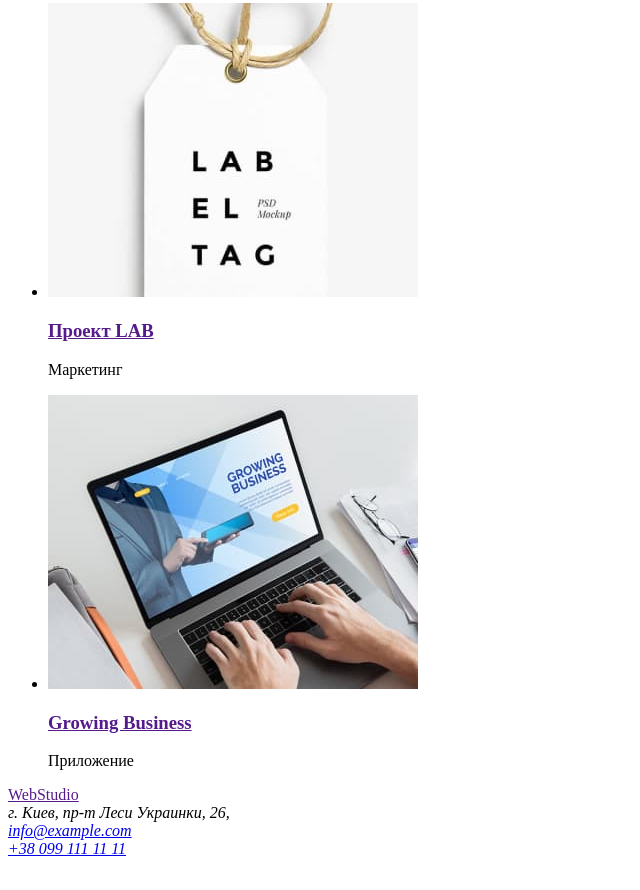
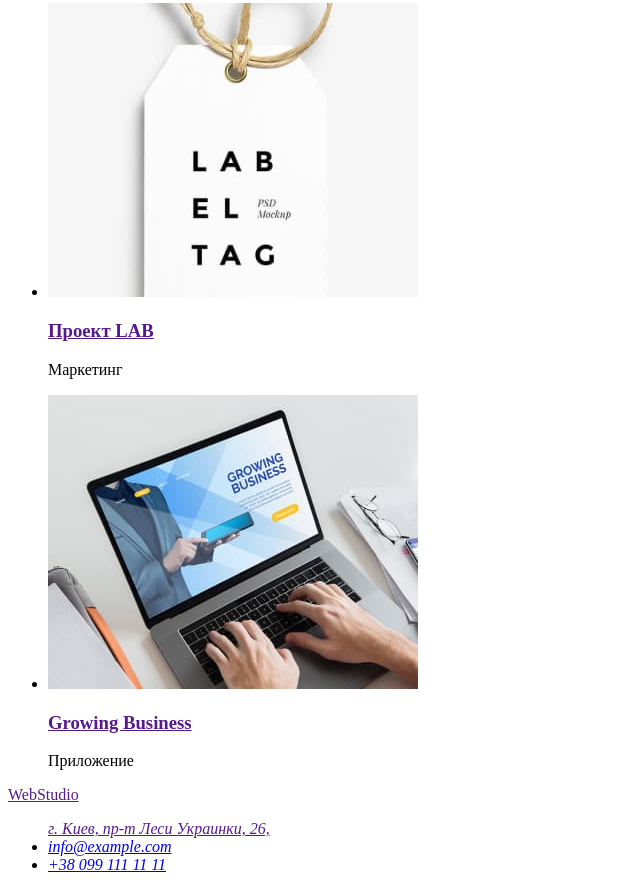
Before and after one commit to Ulyanna/goit-markup-hw-01, a plain HTML site: page portfolio.html in a window 1280 px wide. Shown: the part 3186-4076 px from the top of the page, without its empty margins (0-640 px from the left). Before the commit the page ends 4052 px from the top, so only its background shows below. Drawn offline with Linux system fonts and the light colour scheme.

Commit message:
Правки финальные

```diff
--- a/portfolio.html
+++ b/portfolio.html
@@ -88,12 +88,14 @@
     </main>
     <!--Футер-->
     <footer>
-        <a href=""><span>Web</span>Studio</a>
-        <address>
-            г. Киев, пр-т Леси Украинки, 26,<br />
-            <a href="mailto:info@example.com">info@example.com</a><br />
-            <a href="tel:+380991111111">+38 099 111 11 11</a>
-        </address>
+    <a href=""><span>Web</span>Studio</a>
+    <address>
+        <ul>
+          </li><a href=""> г. Киев, пр-т Леси Украинки, 26,</a></li>
+          <li><a href="mailto:info@example.com">info@example.com</a></li>
+          <li><a href="tel:+380991111111">+38 099 111 11 11</a></li>
+        </ul>
+    </address>
     </footer>
 
 </body>
```
Also changed, not shown: index.html (+5 -4 lines).
